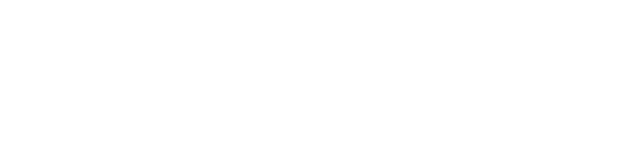
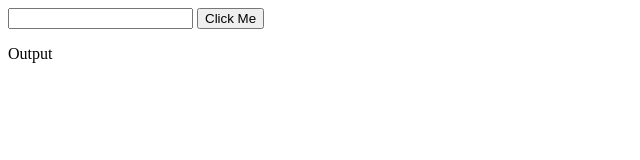
Before and after one commit to moonbuddy/kilometers-to-miles, a plain HTML site: page index.html in a window 1280 px wide. Shown: the whole page, without its empty margins (0-640 px from the left). Drawn offline with Linux system fonts and the light colour scheme.

Commit message:
build(site): added basic HTML

```diff
--- a/index.html
+++ b/index.html
@@ -4,9 +4,11 @@
   <meta charset="UTF-8">
   <meta http-equiv="X-UA-Compatible" content="IE=edge">
   <meta name="viewport" content="width=device-width, initial-scale=1.0">
-  <title>Document</title>
+  <title>Kilometers to Miles</title>
 </head>
 <body>
-
+  <input type="text" name="Enter kilometers" id="">
+  <input type="button" value="Click Me">
+  <p>Output</p>
 </body>
 </html>
```
